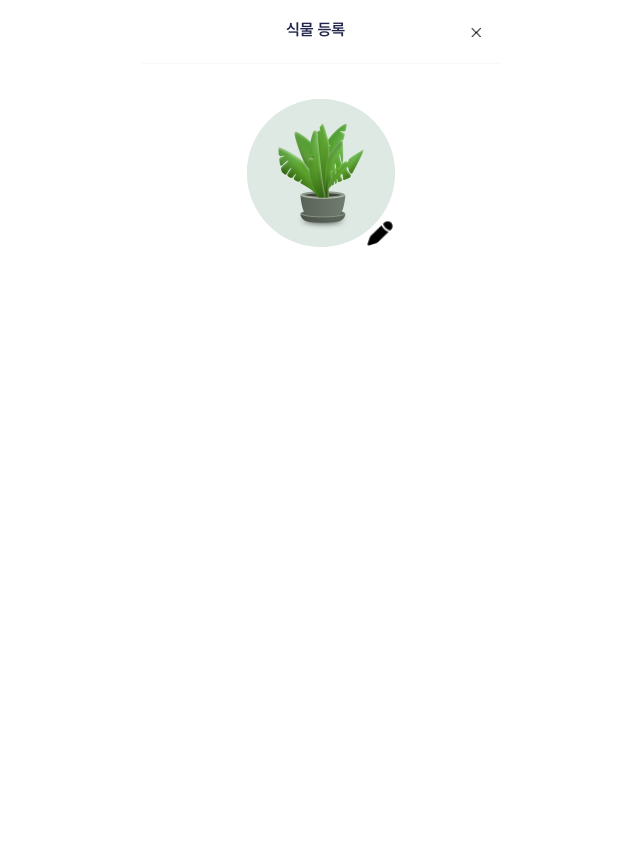
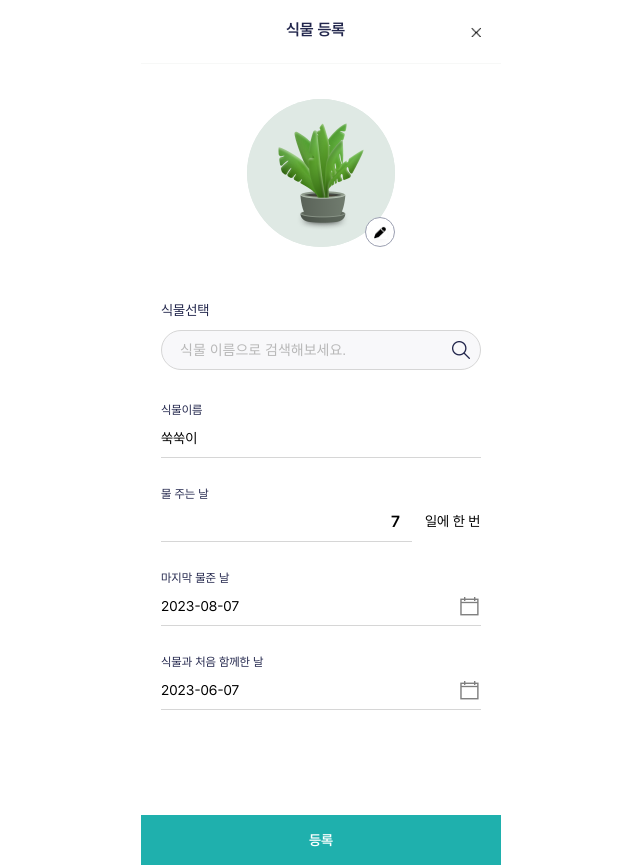
Before and after one commit to kes-knows-nothing/plantopia, a React app: page /myplant/register in a window 1280 px wide. Shown: the whole page, without its empty margins (115-755 px from the left). Built offline with nearby package versions, Linux system fonts and the light colour scheme; the HTML template or start-up script is replaced by a standard one.

Commit message:
Design: my-plant-registeration-page

```diff
--- a/src/pages/MyPlantPage/MyPlantRegister/MyPlantRegisterPage.tsx
+++ b/src/pages/MyPlantPage/MyPlantRegister/MyPlantRegisterPage.tsx
@@ -2,6 +2,8 @@ import './myPlantRegisterPage.scss';
 import xIcon from '@/assets/images/icons/my_plant_regi_x_icon.png';
 import samplePlant1 from '@/assets/images/icons/sample_plant1.png';
 import myPlantImgEditIcon from '@/assets/images/icons/solar_pen-bold.png';
+import inputGlass from '@/assets/images/icons/my_plant_input_glass.png';
+import calenderIcon from '@/assets/images/icons/my-plant-calender_icon.png';
 
 const MyPlantRegisterPage = () => {
   return (
@@ -12,16 +14,49 @@ const MyPlantRegisterPage = () => {
       </div>
       <div className="my_plant_registeration_container">
         <div className="my_plant_register_img_box">
-          <div className='img_wrapper'>
+          <div className="img_wrapper">
             <img className="main_img" src={samplePlant1} alt="samplePlant1" />
-            <img
-              className="edit_icon"
-              src={myPlantImgEditIcon}
-              alt="editIcon"
+            <div className="edit_icon_wrapper">
+              <img
+                className="edit_icon"
+                src={myPlantImgEditIcon}
+                alt="editIcon"
+              />
+            </div>
+          </div>
+        </div>
+        <div className="my_plant_input_box">
+          <p className="my_plant_input_title">식물선택</p>
+          <div className="my_plant_input_wrapper">
+            <input
+              className="my_plant_input"
+              type="text"
+              placeholder="식물 이름으로 검색해보세요."
             />
+            <img src={inputGlass} alt="inputGlass" />
+          </div>
+        </div>
+        <div className="my_plant_info_form">
+          <p className="my_plant_name_title">식물이름</p>
+          <p className="my_plant_name">쑥쑥이</p>
+          <p className="watering_frequency">물 주는 날</p>
+          <div className="watering_frequency_input_box">
+            <p className="watering_frequency_input">7</p>
+            <p className="watering_frequency_info">일에 한 번</p>
+          </div>
+          <p className="my_plant_register_small_title">마지막 물준 날</p>
+          <div className="my_plant_register_calender_value">
+            <p>2023-08-07</p>
+            <img src={calenderIcon} alt="calender" />
+          </div>
+          <p className="my_plant_register_small_title">식물과 처음 함께한 날</p>
+          <div className="my_plant_register_calender_value">
+            <p>2023-06-07</p>
+            <img src={calenderIcon} alt="calender" />
           </div>
         </div>
       </div>
+      <p className="my_plant_register_btn">등록</p>
     </>
   );
 };
--- a/src/pages/MyPlantPage/MyPlantRegister/myPlantRegisterPage.scss
+++ b/src/pages/MyPlantPage/MyPlantRegister/myPlantRegisterPage.scss
@@ -24,7 +24,7 @@
   display: flex;
   flex-direction: column;
   width: 36rem;
-  height: 80.1rem;
+  height: 75.1rem;
   padding: 0 2rem;
 }
 
@@ -48,14 +48,171 @@
       background-color: #dfe9e4;
       border-radius: 50%;
     }
-    > .edit_icon {
-      position: absolute;
-      right:0;
-      bottom: 0;
-      z-index: 2;
-      width: 3rem;
-      height: 3rem;
-      border: 1 solid #9B9FB1;
-    }
   }
 }
+
+.edit_icon_wrapper {
+  width: 3rem;
+  height: 3rem;
+  border-radius: 50%;
+  border: 1px solid #9b9fb1;
+  background-color: #ffffff;
+  position: absolute;
+  right: 0;
+  bottom: 0;
+  z-index: 2;
+  display: flex;
+  justify-content: center;
+  align-items: center;
+  > .edit_icon {
+  width: 1.4rem;
+  height: 1.4rem;
+  box-shadow: 0px 4px 4px 0px rgba(155, 159, 177, 0.0625);
+}
+}
+
+.my_plant_input_box {
+  width: 32rem;
+  height: 10.1rem;
+  > .my_plant_input_title {
+  width: 5rem;
+  height: 1.4rem;
+  font-weight: 400;
+  font-size: 1.4rem;
+  color: #22264C;
+}
+> .my_plant_input_wrapper {
+  width: 32rem;
+  height: 4rem;
+  position: relative;
+  display: flex;
+  z-index: 1;
+  align-items: center;
+  margin-top: 1.3rem;
+  > img {
+    position: absolute;
+    z-index: 2;
+    width: 1.8rem;
+    height: 1.8rem;
+    right: 1.1rem;
+  }
+}
+}
+
+.my_plant_input {
+  width: 32rem;
+  height: 4rem;
+  border: 1px solid #D6D6D6;
+  z-index: 1;
+  border-radius: 26px;
+  background-color: #F8F8FA;
+
+}
+
+.my_plant_input::placeholder {
+  font-size: 1.4rem;
+  font-weight: 400;
+  color: #B8B8B8;
+  padding-left: 1.6rem;
+}
+
+.my_plant_info_form {
+  height: 31.1rem;
+  width: 32rem;
+  display: flex;
+  flex-direction: column;
+}
+
+.my_plant_name_title {
+  width: 5rem;
+  height: 1.4rem;
+  font-weight: 400;
+  font-size: 1.2rem;
+  color: #22264C;
+}
+
+.my_plant_name {
+  width: 32rem;
+  height: 4rem;
+  border-bottom: 1px solid #D6D6D6;
+  font-size: 1.4rem;
+  font-weight: 400;
+  display: flex;
+  align-items: center;
+}
+
+.watering_frequency {
+  width: 6rem;
+  height: 1.4rem;
+  font-weight: 400;
+  font-size: 1.2rem;
+  color: #22264C;
+  margin-top: 3rem;
+}
+
+.watering_frequency_input_box {
+  width: 32rem;
+  height: 4rem;
+  display: flex;
+  align-items: center;
+
+  > .watering_frequency_input {
+    width: 25.1rem;
+    height: 4rem;
+    display: flex;
+    align-items: center;
+    font-weight: 700;
+    font-size: 1.6rem;
+    border-bottom: 1px solid #D6D6D6;
+    justify-content: end;
+    padding-right: 1.2rem;
+  }
+  > .watering_frequency_info {
+    width: 5.6rem;
+    height: 1.7rem;
+    font-weight: 400;
+    font-size: 1.4rem;
+    margin-left: 1.3rem;
+  }
+}
+
+
+.my_plant_register_small_title {
+  width: 12rem;
+  height: 1.4rem;
+  font-weight: 400;
+  font-size: 1.2rem;
+  color: #22264C;
+  margin-top: 3rem;
+}
+
+.my_plant_register_calender_value {
+  width: 32rem;
+  height: 4rem;
+  display: flex;
+  justify-content: space-between;
+  align-items: center;
+  border-bottom: 1px solid #D6D6D6;
+  > p {
+    font-size: 1.4rem;
+    font-weight: 400;
+  }
+
+  > img {
+    width: 2.4rem;
+    height: 2.4rem;
+  }
+}
+
+.my_plant_register_btn {
+  display: flex;
+  justify-content: center;
+  align-items: center;
+  font-size: 1.4rem;
+  font-weight: 700;
+  color: #ffffff;
+  width: 36rem;
+  height: 5rem;
+  background-color: #1FB0AD;
+
+}
```
Also changed, not shown: src/assets/images/icons/my-plant-calender_icon.png (added), src/assets/images/icons/my_plant_input_glass.png (added).
